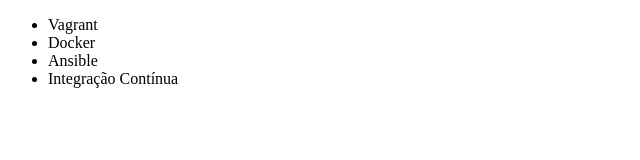
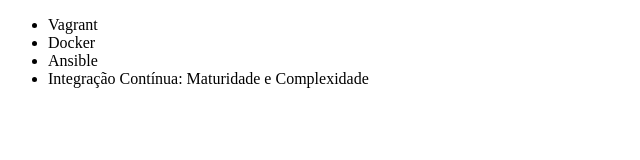
Before and after one commit to JoaoNodari/teste, a plain HTML site: page index.html in a window 1280 px wide. Shown: the whole page, without its empty margins (0-640 px from the left). Drawn offline with Linux system fonts and the light colour scheme.

Commit message:
Renomeando o nome do curso

```diff
--- a/index.html
+++ b/index.html
@@ -9,7 +9,7 @@
         <li>Vagrant</li>
         <li>Docker</li>
         <li>Ansible</li>
-        <li>Integração Contínua</li>
+        <li>Integração Contínua: Maturidade e Complexidade</li>
     </ul>
 </body>
 </html>
```
